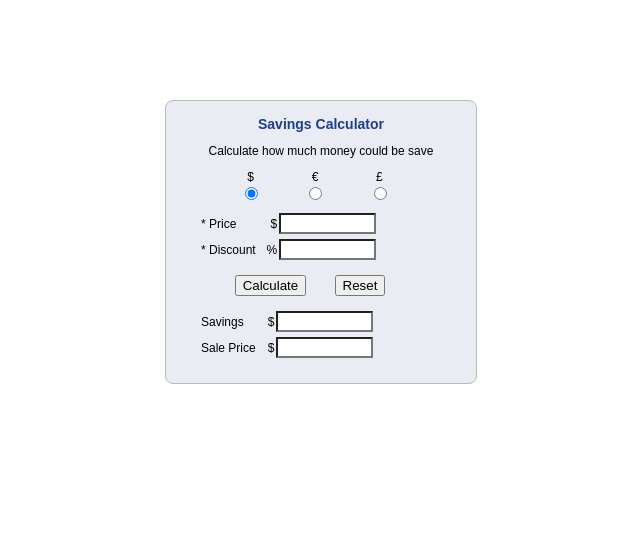
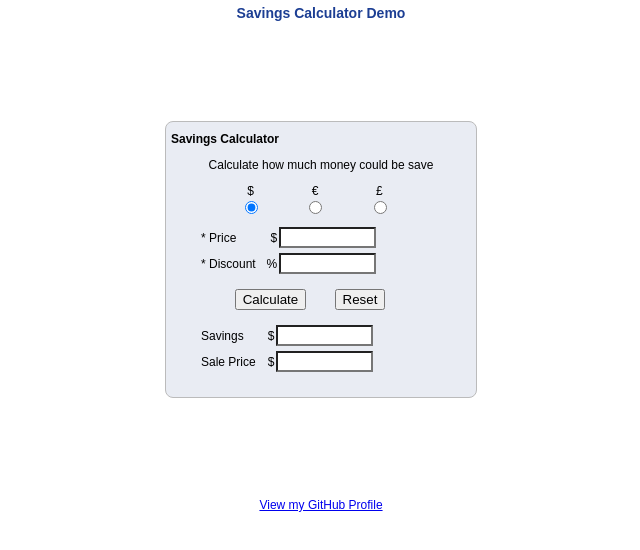
Before and after one commit to stellagurin/Savings-Calculator, a plain HTML site: page index.html in a window 1280 px wide. Shown: the whole page, without its empty margins (319-959 px from the left). Drawn offline with Linux system fonts and the light colour scheme.

Commit message:
Update index.html

```diff
--- a/index.html
+++ b/index.html
@@ -3,12 +3,17 @@
 <head>
 	<meta http-equiv="Content-Type" content="text/html; charset=utf-8" />
 	<title>Savings Calculator</title>
+	<meta name="robots" content="index, follow" />
+	<meta name="description" content="This application calculates how much money could be saved.
+					  The user enters the price of the product or service and the discount provided.
+					  The program then returns the savings and the sale price." />
 	<script type="text/javascript" src="calculate.js"></script>
 	<link rel="stylesheet" href="style.css" />
 </head>
 <body>
+<h1>Savings Calculator Demo</h1>
 <div class="unit">
-<h1>Savings Calculator</h1>
+<strong>Savings Calculator</strong>
 <p>Calculate how much money could be save</p>
 	<div class="wrap">
 		<div class="table">
@@ -78,5 +83,6 @@
 	</div>
 	</form>
 </div>
+<p><a href="https://github.com/stellagurin">View my GitHub Profile</a></p>
 </body>
 </html>
```
